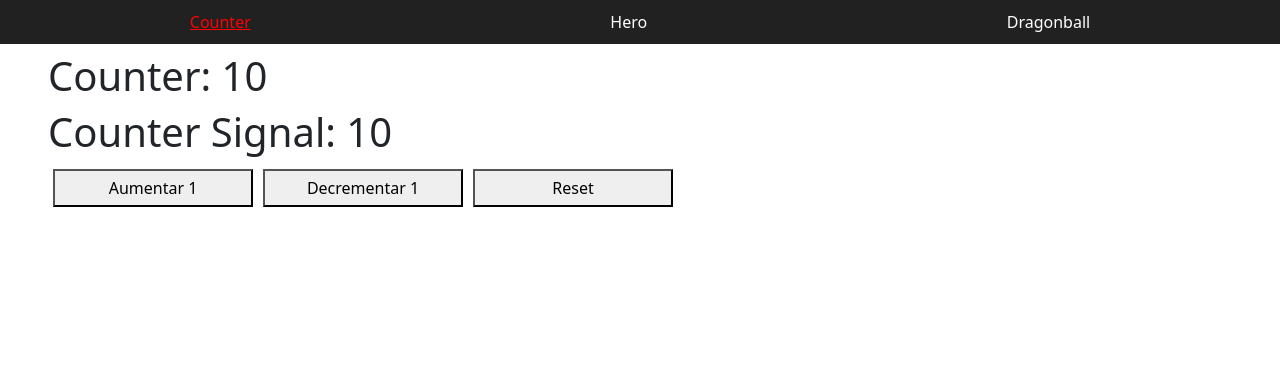
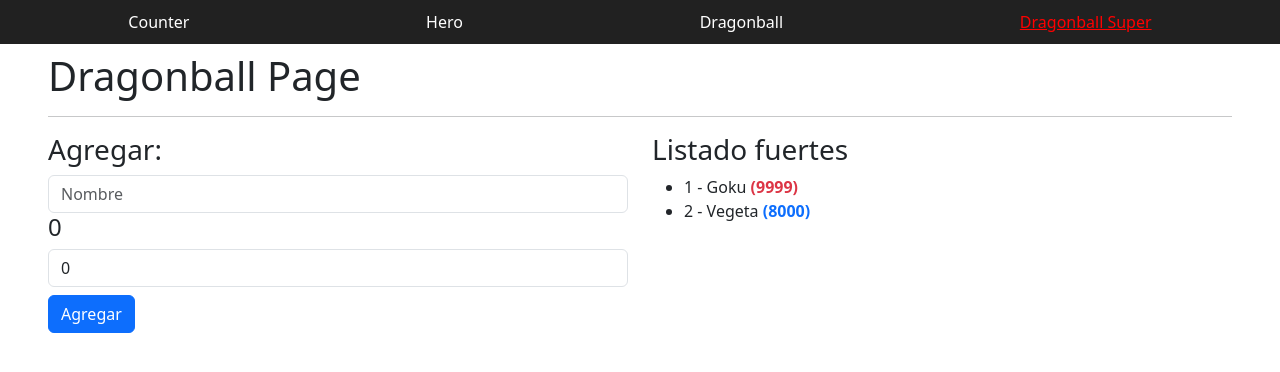
Before and after one commit to CristhianOdin91/udemy-angular20, an Angular app in the folder 02-bases/: page /dragonball-super in a window 1280 px wide. Before the commit this address led to /. Shown: the top 372 px of the page. Built offline with nearby package versions, Linux system fonts and the light colour scheme.

Commit message:
Preparación de una nueva página

```diff
--- a/02-bases/src/app/components/shared/navbar/navbar.html
+++ b/02-bases/src/app/components/shared/navbar/navbar.html
@@ -29,4 +29,6 @@
   <a [routerLink]="['/hero']" [routerLinkActive]="'active'">Hero</a>
 
   <a [routerLink]="['/dragonball']" [routerLinkActive]="'active'">Dragonball</a>
+
+  <a routerLink="/dragonball-super" routerLinkActive="active">Dragonball Super</a>
 </nav>
--- /dev/null
+++ b/02-bases/src/app/pages/dragonball-super/dragonball-super-page.component.ts
@@ -0,0 +1,50 @@
+import { Component, signal } from '@angular/core';
+
+interface Character {
+  id: number;
+  name: string;
+  power: number;
+}
+
+@Component({
+  selector: 'app-dragonball-super-page',
+  templateUrl: './dragonball-super-page.component.html',
+})
+export class DragonballSuperPageComponent {
+  name = signal('')
+  power = signal(0)
+
+  characters = signal<Character[]>([
+    {
+      id: 1,
+      name: 'Goku',
+      power: 9999
+    },
+    {
+      id: 2,
+      name: 'Vegeta',
+      power: 8000
+    },
+  ]);
+
+  addCharacter() {
+    if (!this.name() || !this.power() || isNaN(this.power()) || this.power() <= 0) {
+      return
+    }
+
+    this.characters.update(current => [
+      ...current,
+      {
+        id: current.length + 1,
+        name: this.name(),
+        power: this.power()
+      }
+    ])
+    this.resetFields()
+  }
+
+  resetFields() {
+    this.name.set('')
+    this.power.set(0)
+  }
+}
--- /dev/null
+++ b/02-bases/src/app/pages/dragonball/dragonball-page.component.html
@@ -0,0 +1,58 @@
+<h1>Dragonball Page</h1>
+<hr />
+
+<section class="row">
+  <div class="col-12 col-sm-6">
+    <h3>Agregar:  {{ name() }}</h3>
+
+    <!--
+      Se le está asignando la referencia local #txtName al input
+      para poder sacar su valor y asignarlo a la señal
+    -->
+    <input
+      type="text"
+      class="form-control"
+      placeholder="Nombre"
+      [value]="name()"
+      (change)="name.set(txtName.value)"
+      (input)="name.set(txtName.value)"
+      #txtName
+    >
+
+    <h4>{{ power() }}</h4>
+    <input
+      type="number"
+      class="form-control
+      mt-2"
+      placeholder="Poder"
+      [value]="power()"
+      #txtPower
+      (change)="power.set(+txtPower.value)"
+      (input)="power.set(+txtPower.value)"
+    >
+
+    <button class="mt-2 btn btn-primary" (click)="addCharacter()">Agregar</button>
+  </div>
+
+  <div class="col-12 col-sm-6">
+    <h3>Listado fuertes</h3>
+    <ul>
+      <!-- Si se usara *ngFor sería imposible mezclar con un *ngIf -->
+      @for (character of characters(); track character.id; let idx = $index) {
+        @if (character.power > 500) {
+          <li>
+            <span>{{idx + 1}} - {{character.name}}</span>
+            <strong
+              [class.text-danger]="character.power >= 9000"
+              [class.text-primary]="character.power < 9000"
+            >
+            ({{character.power}})
+            </strong>
+          </li>
+        } @else {
+          <li><strong>Aquí no hay nadie</strong></li>
+        }
+      }
+    </ul>
+  </div>
+</section>
--- a/02-bases/src/app/pages/dragonball-page/dragonball-page.component.ts
+++ b/02-bases/src/app/pages/dragonball/dragonball-page.component.ts
@@ -1,5 +1,4 @@
-import { NgClass } from '@angular/common';
-import { Component, computed, signal } from '@angular/core';
+import { Component, signal } from '@angular/core';
 
 interface Character {
   id: number;
@@ -9,7 +8,6 @@ interface Character {
 
 @Component({
   selector: 'app-dragonball-page',
-  imports: [NgClass],
   templateUrl: './dragonball-page.component.html',
 })
 export class DragonballPageComponent {
```
Also changed, not shown: 02-bases/src/app/app.routes.ts (+6 -1 lines), 02-bases/src/app/pages/dragonball-super/dragonball-super-page.component.html (renamed from 02-bases/src/app/pages/dragonball-page/dragonball-page.component.html).
